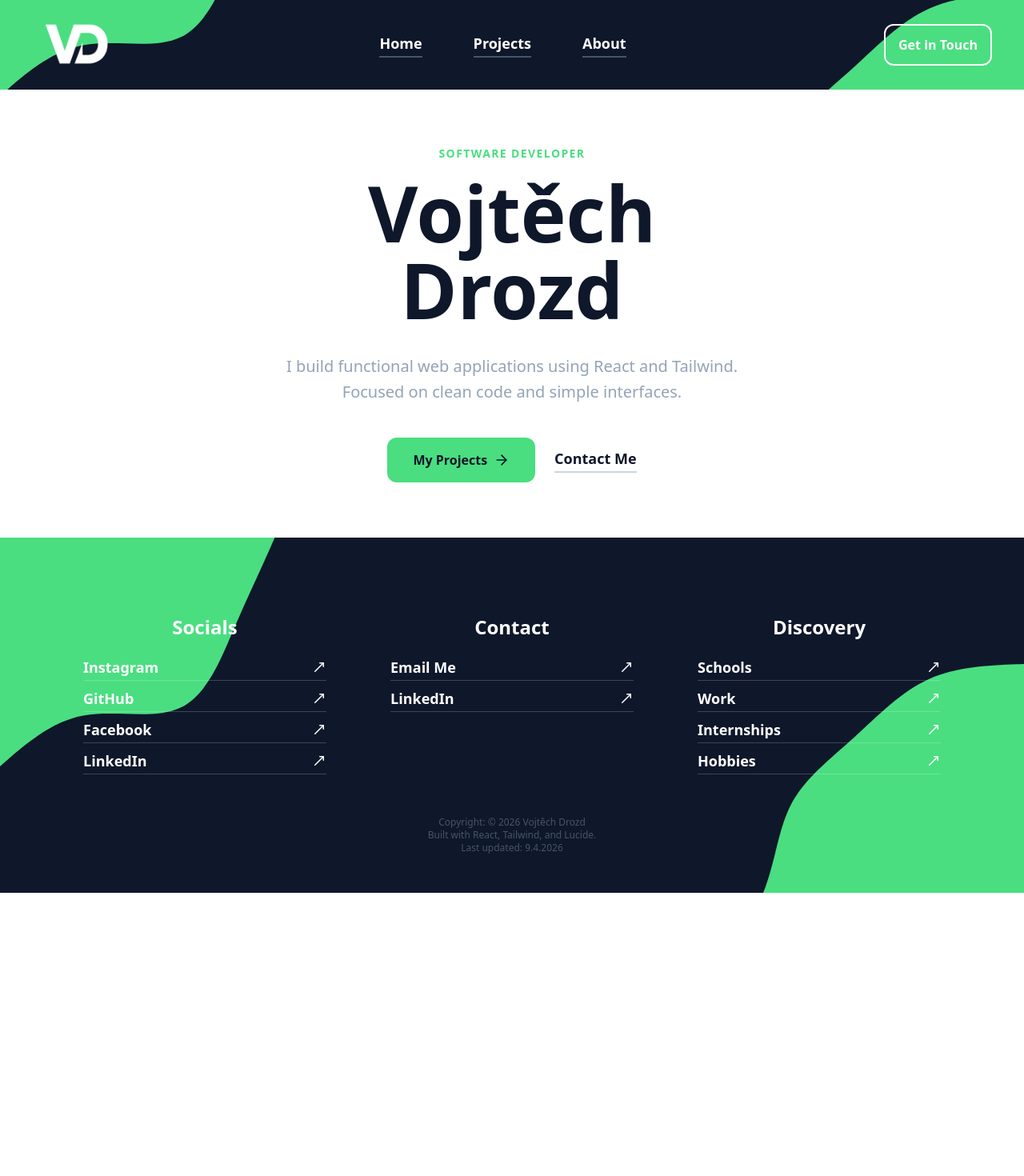
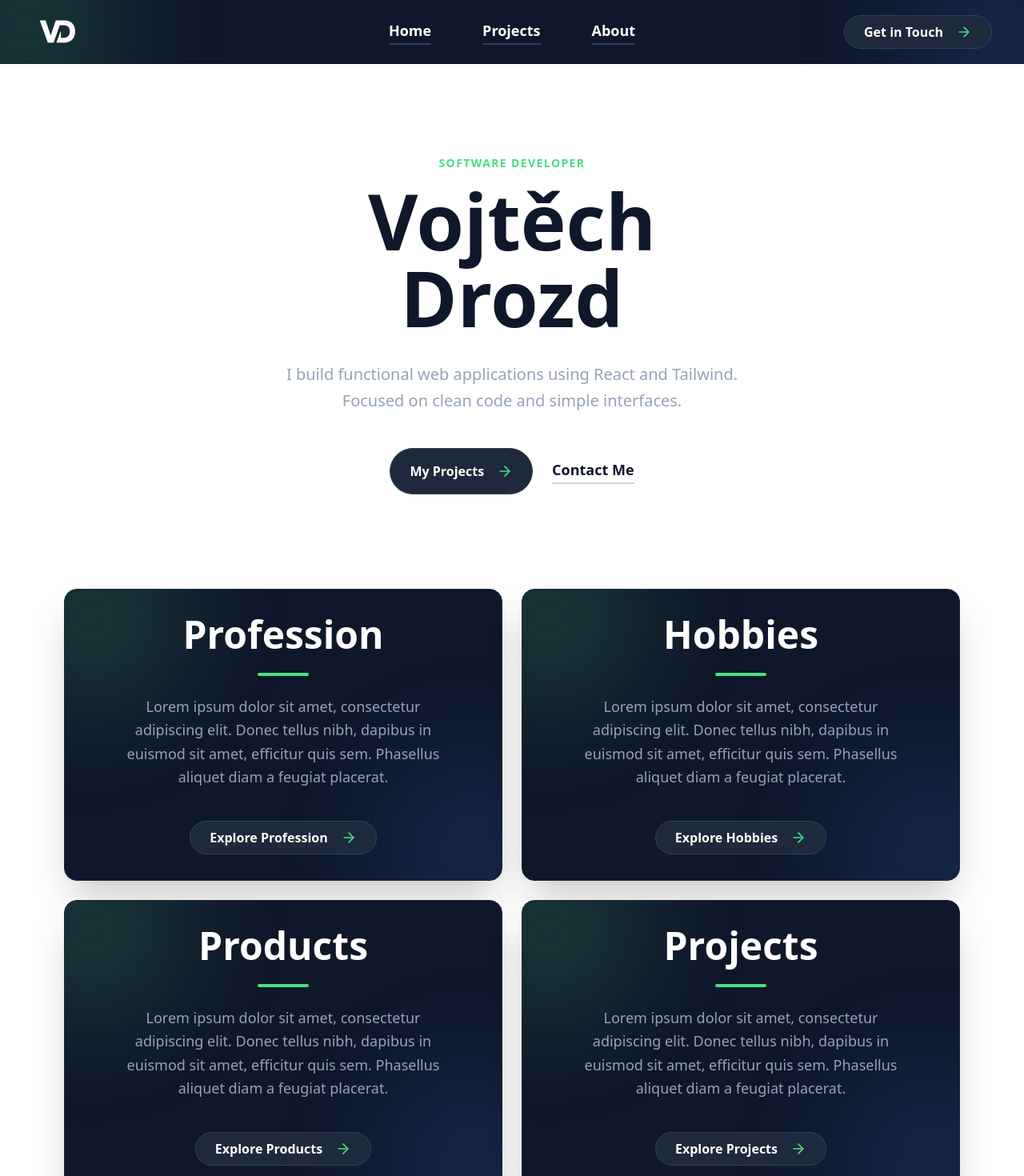
Before and after one commit to Kolecko2004/Website, a React (Vite) app in the folder mysite/: page / in a window 1280 px wide. Shown: the top 1470 px of the page at 80% size. Before the commit the page ends 1116 px from the top, so only its background shows below. Built offline with nearby package versions, Linux system fonts and the light colour scheme.

Commit message:
progress made

```diff
--- a/mysite/package.json
+++ b/mysite/package.json
@@ -12,7 +12,8 @@
   "dependencies": {
     "lucide-react": "^1.8.0",
     "react": "^19.2.0",
-    "react-dom": "^19.2.0"
+    "react-dom": "^19.2.0",
+    "react-router-dom": "^7.14.0"
   },
   "devDependencies": {
     "@eslint/js": "^9.39.1",
--- a/mysite/src/App.jsx
+++ b/mysite/src/App.jsx
@@ -1,12 +1,19 @@
-import React from 'react'
-import Hero from './components/Hero'
+import React from "react";
+import { Routes, Route } from "react-router-dom";
+import Home from "./pages/Home";
+import Profession from "./pages/Profession";
+import Navbar from "./Navbar";
+import Footer from "./Footer";
 
-function App() {
+export default function App() {
   return (
     <div>
-      <Hero></Hero>
+      <Navbar />
+      <Routes>
+        <Route path="/" element={<Home />} />
+        <Route path="/profession" element={<Profession />} />
+      </Routes>
+      <Footer />
     </div>
-  )
+  );
 }
-
-export default App
--- a/mysite/src/Footer.jsx
+++ b/mysite/src/Footer.jsx
@@ -1,40 +1,43 @@
 import React from "react";
 import { MoveUpRight } from "lucide-react";
-import blobBg from "./assets/blob-scene-haikei.svg";
 
 const FooterLink = ({ href, children }) => (
   <a
-    className="group flex flex-col font-semibold text-lg text-white py-1 mix-blend-difference"
+    href={href}
+    target="_blank"
+    rel="noopener noreferrer"
+    className="group flex flex-col py-2 text-lg font-semibold text-white transition-colors hover:text-green-400"
   >
-    <div className="flex justify-between items-center w-full">
+    <div className="flex items-center justify-between w-full">
       <span>{children}</span>
-      <MoveUpRight size={18} />
+      <MoveUpRight
+        size={18}
+        className="transition-transform group-hover:translate-x-1 group-hover:-translate-y-1"
+      />
     </div>
 
-    <div className="relative h-[1px] w-full mt-0.5 overflow-hidden">
-      <div className="absolute inset-0 bg-white/20"></div>
-      <div className="absolute inset-0 bg-white translate-x-[-100%] group-hover:translate-x-0 transition-transform duration-500 ease-in-out"></div>
+    {/* Animated Underline */}
+    <div className="relative h-px w-full mt-1 bg-white/20 overflow-hidden">
+      <div className="absolute inset-0 bg-green-400 translate-x-[-101%] group-hover:translate-x-0 transition-transform duration-500 ease-in-out" />
     </div>
   </a>
 );
 
+const SectionTitle = ({ children }) => (
+  <h2 className="text-3xl font-black uppercase tracking-widest bg-gradient-to-r from-green-400 to-cyan-400 bg-clip-text text-transparent mb-6">
+    {children}
+  </h2>
+);
+
 export default function Footer() {
+  const currentYear = new Date().getFullYear();
+
   return (
-    <footer className="relative overflow-hidden bg-slate-900 text-white pt-24 pb-12">
-      <div
-        className="absolute inset-0 z-0 pointer-events-none"
-        style={{
-          backgroundImage: `url("${blobBg}")`,
-          backgroundRepeat: "no-repeat",
-          backgroundPosition: "center",
-          backgroundSize: "cover",
-        }}
-      />
-
-      <div className="relative z-10 max-w-6xl grid grid-cols-1 w-full text-center mx-auto md:grid-cols-3">
-        <div>
-          <p className="font-bold mb-4 text-2xl">Socials</p>
-          <div className="text-left px-10 grid">
+    <footer className="relative bg-slate-900 text-white pt-24 pb-12 px-6">
+      <div className="max-w-6xl mx-auto grid grid-cols-1 md:grid-cols-3 gap-12 text-center">
+        <nav aria-label="Social links">
+          <SectionTitle>Socials</SectionTitle>
+          <div className="flex flex-col">
             <FooterLink href="https://www.instagram.com/vojtech_drozd">
               Instagram
             </FooterLink>
@@ -48,29 +51,29 @@ export default function Footer() {
               LinkedIn
             </FooterLink>
           </div>
-        </div>
+        </nav>
 
-        <div>
-          <p className="font-bold mb-4 text-2xl">Contact</p>
-          <div className="px-10 grid">
+        <nav aria-label="Contact info">
+          <SectionTitle>Contact</SectionTitle>
+          <div className="flex flex-col">
             <FooterLink href="mailto:your@email.com">Email Me</FooterLink>
-            <FooterLink href="https://linkedin.com/...">LinkedIn</FooterLink>
+            <FooterLink href="https://linkedin.com/in/...">LinkedIn</FooterLink>
           </div>
-        </div>
+        </nav>
 
-        <div>
-          <p className="font-bold mb-4 text-2xl">Discovery</p>
-          <div className="px-10 grid">
-            <FooterLink href="">Schools</FooterLink>
-            <FooterLink href="">Work</FooterLink>
-            <FooterLink href="">Internships</FooterLink>
-            <FooterLink href="">Hobbies</FooterLink>
+        <nav aria-label="Discovery links">
+          <SectionTitle>Discovery</SectionTitle>
+          <div className="flex flex-col">
+            <FooterLink href="#schools">Schools</FooterLink>
+            <FooterLink href="#work">Work</FooterLink>
+            <FooterLink href="#internships">Internships</FooterLink>
+            <FooterLink href="#hobbies">Hobbies</FooterLink>
           </div>
-        </div>
+        </nav>
       </div>
 
-      <div className="relative z-10 text-center pt-12 text-slate-600 text-xs font-medium">
-        <p>Copyright: © 2026 Vojtěch Drozd</p>
+      <div className="mt-20 pt-8 border-t border-slate-800 text-center text-slate-500 text-xs font-medium space-y-1">
+        <p>© {currentYear} Vojtěch Drozd</p>
         <p>Built with React, Tailwind, and Lucide.</p>
         <p>Last updated: 9.4.2026</p>
       </div>
--- a/mysite/src/Navbar.jsx
+++ b/mysite/src/Navbar.jsx
@@ -1,49 +1,48 @@
 import React from "react";
-import blobBg from "./assets/blob-scene-haikei.svg";
 import logoBlack from "./assets/logo_black_transparent.png";
+import { Button } from "./components/Button";
 
 const NavbarLink = ({ href, children }) => (
   <a
     href={href}
-    className="group flex flex-col font-semibold text-lg text-white py-1 cursor-pointer transition-all"
+    className="group flex flex-col font-semibold text-lg text-white py-1"
   >
     <span>{children}</span>
-
-    <div className="relative h-[2px] w-full mt-0.5 overflow-hidden">
-      <div className="absolute inset-0 bg-slate-600"></div>
-      <div className="absolute inset-0 bg-green-400 translate-x-[-101%] group-hover:translate-x-0 transition-transform duration-500 ease-in-out"></div>
+    {/* Underline Track */}
+    <div className="relative h-[2px] w-full mt-0.5 bg-slate-700 overflow-hidden">
+      {/* Animated Progress */}
+      <div className="absolute inset-0 bg-green-400 -translate-x-[101%] group-hover:translate-x-0 transition-transform duration-500 ease-in-out" />
     </div>
   </a>
 );
 
 export default function Navbar() {
   return (
-    <nav className="relative w-full bg-slate-900 px-10 flex justify-center md:justify-between items-center top-0 z-50 overflow-hidden">
-      <div
-        className="absolute inset-0 z-0 pointer-events-none"
-        style={{
-          backgroundImage: `url("${blobBg}")`,
-          backgroundRepeat: "no-repeat",
-          backgroundPosition: "center right",
-          backgroundSize: "cover",
-        }}
-      />
+    <nav className="sticky top-0 z-50 w-full bg-slate-900 px-6 md:px-10 overflow-hidden">
+      <div className="absolute -top-24 -left-24 w-64 h-64 bg-green-400/15 rounded-full blur-3xl pointer-events-none" />
+      <div className="absolute -bottom-24 -right-24 w-64 h-64 bg-blue-500/15 rounded-full blur-3xl pointer-events-none" />
 
-      <img
-        src={logoBlack}
-        alt="logo"
-        className="hidden md:block h-28 w-auto brightness-0 invert"
-      />
+      <div className="relative max-w-7xl mx-auto flex items-center justify-center py-4 min-h-[80px]">
 
-      <div className="relative z-10 flex items-center space-x-16 font-medium text-white py-4">
-        <NavbarLink href="/hello">Home</NavbarLink>
-        <NavbarLink href="/hello">Projects</NavbarLink>
-        <NavbarLink href="/hello">About</NavbarLink>
+        <div className="hidden md:block absolute left-0">
+          <img
+            src={logoBlack}
+            alt="logo"
+            className="h-16 w-auto brightness-0 invert"
+          />
+        </div>
+
+        <div className="flex items-center space-x-8 md:space-x-16 z-10">
+          <NavbarLink href="/">Home</NavbarLink>
+          <NavbarLink href="/projects">Projects</NavbarLink>
+          <NavbarLink href="/about">About</NavbarLink>
+        </div>
+
+        <div className="hidden md:block absolute right-0">
+          <Button>Get in Touch</Button>
+        </div>
+
       </div>
-
-      <button className="hidden border-2 hover:border-transparent border-white md:block py-3 relative z-10 hover:bg-white hover:text-green-400 px-4 rounded-xl text-md font-bold bg-transparent text-white">
-        Get in Touch
-      </button>
     </nav>
   );
 }
--- /dev/null
+++ b/mysite/src/components/Block.jsx
@@ -0,0 +1,28 @@
+import React from "react";
+import { Header } from "./Headers";
+
+export const FeatureBlock = ({
+  title,
+  description,
+  accentColor = "bg-green-400",
+  children,
+}) => {
+  return (
+    <div className="relative overflow-hidden bg-slate-900 max-w-6xl mx-auto text-center border border-slate-800 rounded-2xl p-8 shadow-2xl">
+      <div className="absolute -top-24 -left-24 w-64 h-64 bg-green-400/15 rounded-full blur-3xl"></div>
+      <div className="absolute -bottom-24 -right-24 w-64 h-64 bg-blue-500/15 rounded-full blur-3xl"></div>
+
+      <div className="relative z-10 grid gap-6">
+        <Header level={2} className="text-white">
+          {title}
+        </Header>
+        <div className={`w-16 h-1 ${accentColor} mx-auto rounded-full`}></div>
+        <p className="px-4 md:px-8 text-slate-400 leading-relaxed text-lg">
+          {description}
+        </p>
+
+        {children && <div className="mt-4">{children}</div>}
+      </div>
+    </div>
+  );
+};
--- /dev/null
+++ b/mysite/src/components/Button.jsx
@@ -0,0 +1,36 @@
+import React from "react";
+import { ArrowRight } from "lucide-react";
+
+export const Button = ({
+  href,
+  children,
+  className = "",
+  variant = "secondary"
+}) => {
+  const baseStyles = "relative overflow-hidden group flex items-center justify-center gap-4 px-6 py-2 font-semibold rounded-full border transition-all w-fit";
+
+  const variants = {
+    primary: "bg-green-400 text-slate-900 border-green-400",
+    secondary: "bg-slate-800 text-white border-slate-700"
+  };
+
+  return (
+    <a
+      href={href}
+      className={`${baseStyles} ${variants[variant]} ${className}`}
+    >
+      <div className="absolute inset-0 flex justify-center">
+        <div className="relative h-full w-full">
+          <div className="absolute top-0 -left-[100%] h-full w-1/2 bg-gradient-to-r from-transparent via-white/25 to-transparent skew-x-[-25deg] group-hover:left-[150%] transition-all duration-[1250ms] ease-in-out"></div>
+        </div>
+      </div>
+
+      <span className="relative z-10">{children}</span>
+
+      <ArrowRight
+        size={20}
+        className={`relative z-10 ${variant === 'primary' ? 'text-slate-900' : 'text-green-400'} group-hover:translate-x-2 transition-transform duration-[400ms]`}
+      />
+    </a>
+  );
+};
--- /dev/null
+++ b/mysite/src/components/Headers.jsx
@@ -0,0 +1,20 @@
+import React from 'react';
+
+export const Header = ({ level = 1, children, className = "" }) => {
+  const baseStyles = "leading-tight";
+
+  const sizes = {
+    1: "text-6xl md:text-8xl font-black text-slate-900 mb-8",
+    2: "text-3xl md:text-5xl font-bold text-green-400",
+    3: "text-xl md:text-3xl",
+    4: "text-green-400 font-bold tracking-widest uppercase text-sm mb-4",
+  };
+
+  const Tag = `h${level}`;
+
+  return (
+    <Tag className={`${baseStyles} ${sizes[level]} ${className}`}>
+      {children}
+    </Tag>
+  );
+};
--- a/mysite/src/components/Hero.jsx
+++ b/mysite/src/components/Hero.jsx
@@ -1,33 +1,43 @@
 import React from "react";
 import { ArrowRight } from "lucide-react";
+import { Header } from "./Headers";
+import { Button } from "./Button";
 
-export default function Hero() {
+export default function Hero({
+  badge = "Software Developer",
+  title,
+  description,
+  primaryBtnText = "My Projects",
+  primaryBtnAction,
+  secondaryBtnText = "Contact Me",
+  secondaryBtnHref = "#contact"
+}) {
   return (
-    <section className="w-full min-h-[70vh] flex justify-center text-center items-center bg-white px-10">
+    <section className="w-full min-h-[70vh] flex justify-center text-center items-center bg-white px-10 my-12">
       <div className="max-w-4xl">
-        <p className="text-green-400 font-bold tracking-widest uppercase text-sm mb-4">
-          Software Developer
+        <Header level={4}>{badge}</Header>
+
+        <Header level={1}>
+          {title}
+        </Header>
+
+        <p className="text-xl text-slate-400 max-w-xl mx-auto mb-10 leading-relaxed">
+          {description}
         </p>
 
-        <h1 className="text-6xl md:text-8xl font-black text-slate-900 mb-8">
-          Vojtěch <br /> Drozd
-        </h1>
+        <div className="grid md:flex justify-center items-center gap-6">
+          <Button
+            onClick={primaryBtnAction}
+            className="py-4"
+          >
+            {primaryBtnText}
+          </Button>
 
-        <p className="text-xl text-slate-400 max-w-xl mb-10 leading-relaxed">
-          I build functional web applications using React and Tailwind. Focused
-          on clean code and simple interfaces.
-        </p>
-
-        <div className="flex justify-center items-center gap-6">
-          <button className="bg-green-400 text-slate-900 px-8 py-4 rounded-xl font-bold hover:bg-transparent hover:text-green-400 transition-colors flex items-center gap-2">
-            My Projects
-            <ArrowRight size={20} />
-          </button>
           <a
-            href="#contact"
-            className="text-slate-900 font-bold pb-1 group flex flex-col text-lg py-1 cursor-pointer transition-all"
+            href={secondaryBtnHref}
+            className="text-slate-900 font-bold group flex flex-col text-lg py-4 cursor-pointer transition-all"
           >
-            Contact Me
+            {secondaryBtnText}
             <div className="relative h-[2px] w-full mt-0.5 overflow-hidden">
               <div className="absolute inset-0 bg-slate-300"></div>
               <div className="absolute inset-0 bg-green-400 translate-x-[-101%] group-hover:translate-x-0 transition-transform duration-500 ease-in-out"></div>
--- a/mysite/src/main.jsx
+++ b/mysite/src/main.jsx
@@ -1,14 +1,13 @@
-import { StrictMode } from 'react'
-import { createRoot } from 'react-dom/client'
-import './index.css'
-import App from './App.jsx'
-import Navbar from './Navbar.jsx'
-import Footer from './Footer.jsx'
+import React from "react";
+import ReactDOM from "react-dom/client";
+import { BrowserRouter } from "react-router-dom";
+import App from "./App.jsx";
+import "./index.css";
 
-createRoot(document.getElementById('root')).render(
-  <StrictMode>
-    <Navbar />
-    <App />
-    <Footer />
-  </StrictMode>,
-)
+ReactDOM.createRoot(document.getElementById("root")).render(
+  <React.StrictMode>
+    <BrowserRouter>
+      <App />
+    </BrowserRouter>
+  </React.StrictMode>,
+);
--- /dev/null
+++ b/mysite/src/pages/Home.jsx
@@ -0,0 +1,62 @@
+import Hero from "../components/Hero";
+import { FeatureBlock } from "../components/Block";
+import { Button } from "../components/Button";
+
+const FEATURE_DATA = [
+  {
+    path: "/profession",
+    id: "profession",
+    title: "Profession",
+    description:
+      "Lorem ipsum dolor sit amet, consectetur adipiscing elit. Donec tellus nibh, dapibus in euismod sit amet, efficitur quis sem. Phasellus aliquet diam a feugiat placerat.",
+  },
+  {
+    path: "/",
+    id: "hobbies",
+    title: "Hobbies",
+    description:
+      "Lorem ipsum dolor sit amet, consectetur adipiscing elit. Donec tellus nibh, dapibus in euismod sit amet, efficitur quis sem. Phasellus aliquet diam a feugiat placerat.",
+  },
+  {
+    path: "/",
+    id: "products",
+    title: "Products",
+    description:
+      "Lorem ipsum dolor sit amet, consectetur adipiscing elit. Donec tellus nibh, dapibus in euismod sit amet, efficitur quis sem. Phasellus aliquet diam a feugiat placerat.",
+  },
+  {
+    path: "/",
+    id: "projects",
+    title: "Projects",
+    description:
+      "Lorem ipsum dolor sit amet, consectetur adipiscing elit. Donec tellus nibh, dapibus in euismod sit amet, efficitur quis sem. Phasellus aliquet diam a feugiat placerat.",
+  },
+];
+
+export default function Home() {
+  return (
+    <div>
+      <Hero
+        title={
+          <>
+            Vojtěch <br /> Drozd
+          </>
+        }
+        description="I build functional web applications using React and Tailwind. Focused on clean code and simple interfaces."
+      />
+      <div className="grid grid-cols-1 md:grid-cols-2 gap-6 max-w-6xl mx-auto my-12 px-4">
+        {FEATURE_DATA.map((item) => (
+          <FeatureBlock
+            key={item.id}
+            title={item.title}
+            description={item.description}
+          >
+            <Button className="mx-auto" href={item.path}>
+              Explore {item.title}
+            </Button>
+          </FeatureBlock>
+        ))}
+      </div>
+    </div>
+  );
+}
--- /dev/null
+++ b/mysite/src/pages/Profession.jsx
@@ -0,0 +1,19 @@
+import React from "react";
+import Hero from "../components/Hero";
+
+function Profession() {
+  return (
+    <div>
+      <Hero
+        badge="Portfolio"
+        title="My Work"
+        description="A collection of applications and designs I've built recently."
+        primaryBtnText="View on GitHub"
+        secondaryBtnText="Back Home"
+        secondaryBtnHref="/"
+      />
+    </div>
+  );
+}
+
+export default Profession;
```
Also changed, not shown: 1 other file (tests, documents, lock files or other folders).
